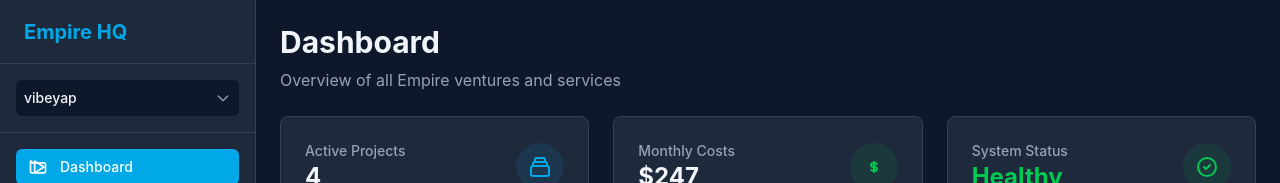
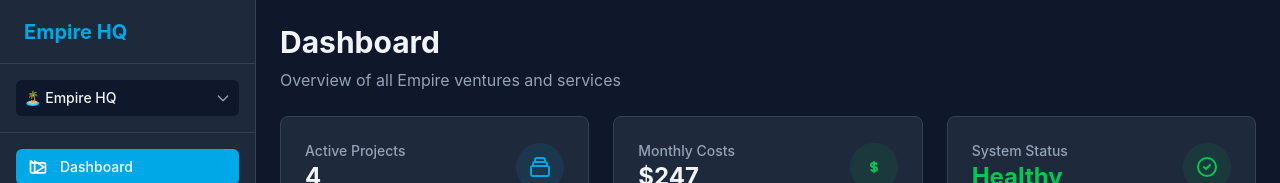
Before and after one commit to SaltyBallers/empire-hq, a Next.js app: page / in a window 1280 px wide. Shown: the top 183 px of the page. Built offline with nearby package versions, Linux system fonts and the light colour scheme.

Commit message:
fix(#313): app selector dropdown with all ventures

```diff
--- a/src/components/Navigation.tsx
+++ b/src/components/Navigation.tsx
@@ -1,8 +1,83 @@
 'use client'
 
+import { useState, useRef, useEffect } from 'react'
 import Link from 'next/link'
 import { usePathname } from 'next/navigation'
 import { useLogout } from '@/hooks/useLogout'
+
+const apps = [
+  { name: 'Empire HQ', href: '/', icon: '🏝️', current: true },
+  { name: 'vibeyap', href: 'https://vibeyap.com', icon: '🔖', external: true },
+  { name: 'Surfballers', href: '#', icon: '🏈', disabled: true },
+  { name: 'Gig App', href: '#', icon: '🎸', disabled: true },
+  { name: 'Roadtrip Moments', href: '#', icon: '📸', disabled: true },
+]
+
+function AppSelector() {
+  const [open, setOpen] = useState(false)
+  const ref = useRef<HTMLDivElement>(null)
+
+  useEffect(() => {
+    const handler = (e: MouseEvent) => {
+      if (ref.current && !ref.current.contains(e.target as Node)) setOpen(false)
+    }
+    document.addEventListener('mousedown', handler)
+    return () => document.removeEventListener('mousedown', handler)
+  }, [])
+
+  const current = apps.find(a => a.current) || apps[0]
+
+  return (
+    <div className="p-4 border-b border-border" ref={ref}>
+      <button
+        onClick={() => setOpen(!open)}
+        className="flex items-center justify-between w-full p-2 bg-background rounded-md hover:bg-background/80 transition-colors"
+      >
+        <span className="text-sm font-medium">{current.icon} {current.name}</span>
+        <svg className={`w-4 h-4 text-muted-fg transition-transform ${open ? 'rotate-180' : ''}`} fill="none" stroke="currentColor" viewBox="0 0 24 24">
+          <path strokeLinecap="round" strokeLinejoin="round" strokeWidth="2" d="M19 9l-7 7-7-7" />
+        </svg>
+      </button>
+      {open && (
+        <div className="mt-1 bg-card-bg border border-border rounded-md shadow-lg overflow-hidden">
+          {apps.map((app) => (
+            app.disabled ? (
+              <div key={app.name} className="flex items-center gap-2 px-3 py-2 text-sm text-muted-fg/50 cursor-not-allowed">
+                <span>{app.icon}</span>
+                <span>{app.name}</span>
+                <span className="ml-auto text-xs">Soon</span>
+              </div>
+            ) : app.external ? (
+              <a
+                key={app.name}
+                href={app.href}
+                target="_blank"
+                rel="noopener noreferrer"
+                onClick={() => setOpen(false)}
+                className="flex items-center gap-2 px-3 py-2 text-sm text-foreground hover:bg-background transition-colors"
+              >
+                <span>{app.icon}</span>
+                <span>{app.name}</span>
+                <svg className="ml-auto w-3 h-3 text-muted-fg" fill="none" stroke="currentColor" viewBox="0 0 24 24">
+                  <path strokeLinecap="round" strokeLinejoin="round" strokeWidth="2" d="M10 6H6a2 2 0 00-2 2v10a2 2 0 002 2h10a2 2 0 002-2v-4M14 4h6m0 0v6m0-6L10 14" />
+                </svg>
+              </a>
+            ) : (
+              <div
+                key={app.name}
+                className="flex items-center gap-2 px-3 py-2 text-sm font-medium text-primary bg-primary/5"
+              >
+                <span>{app.icon}</span>
+                <span>{app.name}</span>
+                <span className="ml-auto text-xs">✓</span>
+              </div>
+            )
+          ))}
+        </div>
+      )}
+    </div>
+  )
+}
 
 interface NavItem {
   name: string
@@ -86,14 +161,7 @@ export function DesktopSidebar() {
       </div>
 
       {/* App Selector */}
-      <div className="p-4 border-b border-border">
-        <div className="flex items-center justify-between p-2 bg-background rounded-md">
-          <span className="text-sm font-medium">vibeyap</span>
-          <svg className="w-4 h-4 text-muted-fg" fill="none" stroke="currentColor" viewBox="0 0 24 24">
-            <path strokeLinecap="round" strokeLinejoin="round" strokeWidth="2" d="M19 9l-7 7-7-7" />
-          </svg>
-        </div>
-      </div>
+      <AppSelector />
 
       {/* Navigation */}
       <nav className="flex-1 p-4 space-y-2">
```
